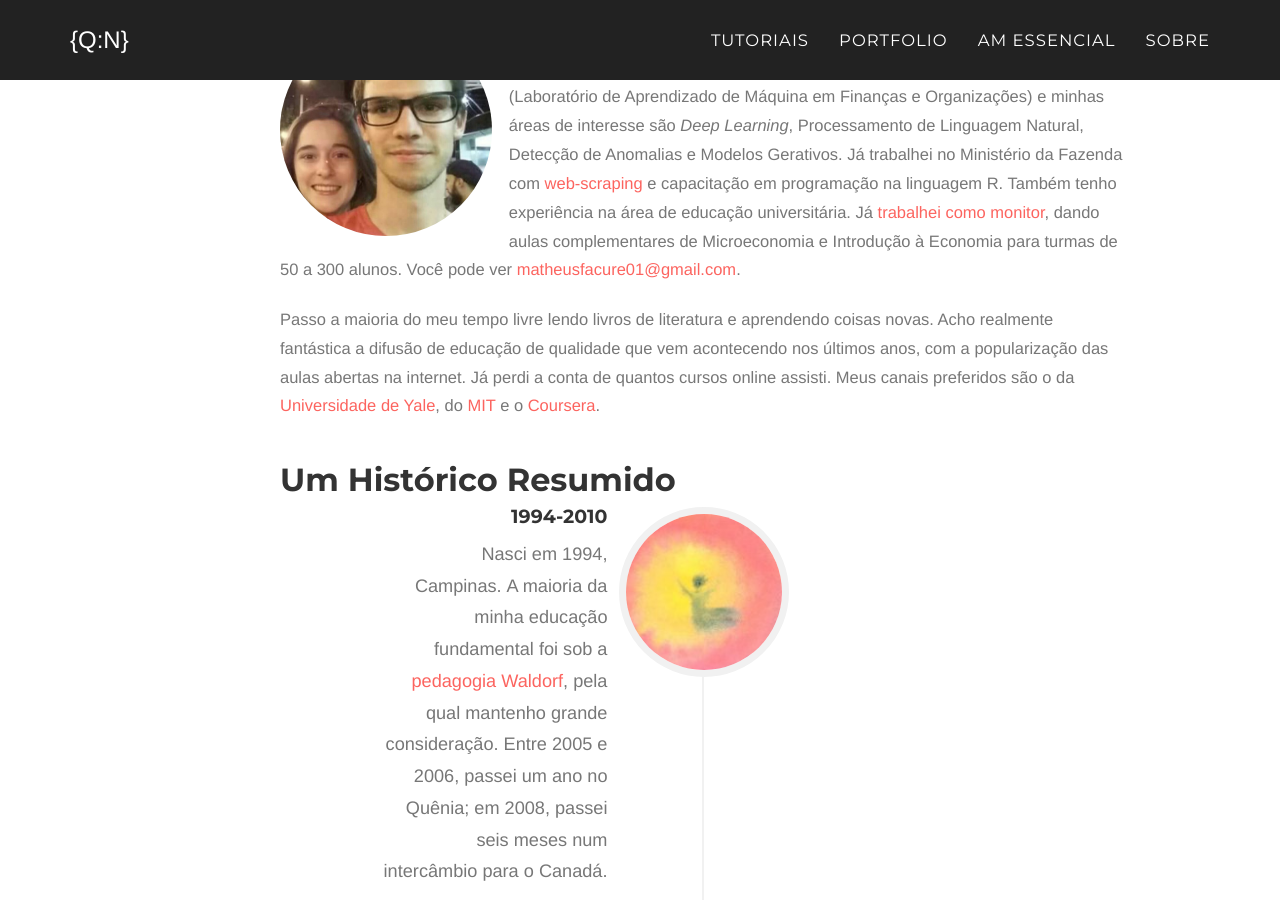
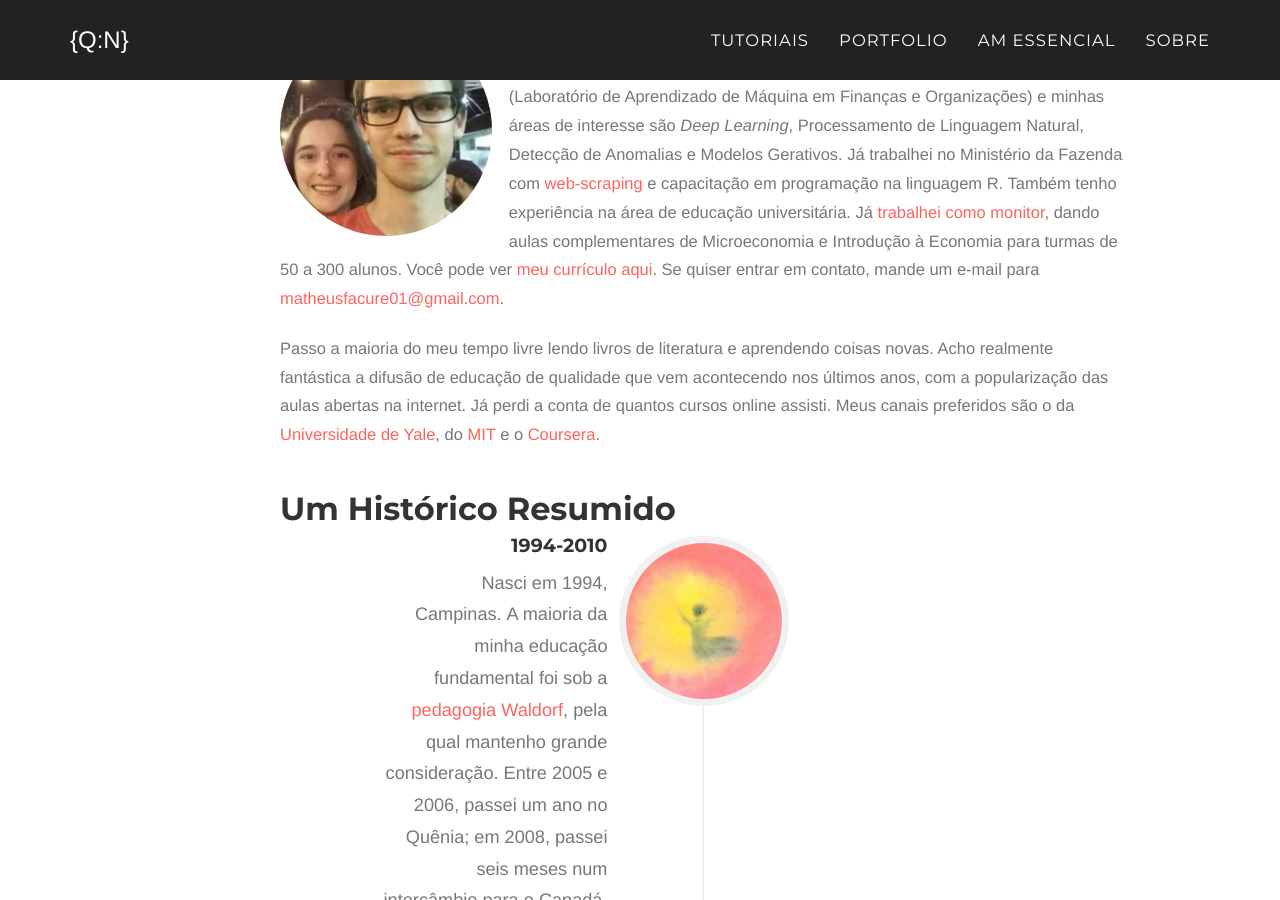
Before and after one commit to matheusfacure/matheusfacure.github.io, a Jekyll site: the page built from sobre.html, in a window 1280 px wide and 900 px high, scrolled down 1156 px. Built offline with Jekyll 4.4.1, drawn with Linux system fonts in a browser that asks for light colours; some web fonts are replaced; some of the changed lines change nothing that is shown.

Commit message:
Update about.html

```diff
--- a/_includes/about.html
+++ b/_includes/about.html
@@ -21,7 +21,7 @@
 
 <img src="/img/avatar.jpg" alt="avatar" class="img-circle img-responsive pull-left" style="width:25%;margin-right:2%">
 
-<p>Sou economista, especializado em Aprendizado de Máquina, Econometria, Microeconomia e Economia Comportamental. Sou pesquisador pelo <a href=”http://lamfo.unb.br/”>LAMFO</a> (Laboratório de Aprendizado de Máquina em Finanças e Organizações) e minhas áreas de interesse são <i>Deep Learning</i>, Processamento de Linguagem Natural, Detecção de Anomalias e Modelos Gerativos. Já trabalhei no Ministério da Fazenda com <a href="https://pt.wikipedia.org/wiki/Screen_scraping">web-scraping</a> e capacitação em programação na linguagem R. Também tenho experiência na área de educação universitária. Já <a href="https://introducaoaeconomia.wordpress.com/nossa-equipe/a-monitoria/historia/">trabalhei como monitor</a>, dando aulas complementares de Microeconomia e Introdução à Economia para turmas de 50 a 300 alunos. Você pode ver <a href="/img/cvmf.pdf" onclick="ga('send', 'event', 'Currículo', 'Click')>meu currículo aqui</a>. Se quiser entrar em contato, mande um e-mail para <a href="mailto:matheusfacure01@gmail.com?Subject=Contato%20500%209">matheusfacure01@gmail.com</a>.</p>
+<p>Sou economista, especializado em Aprendizado de Máquina, Econometria, Microeconomia e Economia Comportamental. Sou pesquisador pelo <a href=”http://lamfo.unb.br/”>LAMFO</a> (Laboratório de Aprendizado de Máquina em Finanças e Organizações) e minhas áreas de interesse são <i>Deep Learning</i>, Processamento de Linguagem Natural, Detecção de Anomalias e Modelos Gerativos. Já trabalhei no Ministério da Fazenda com <a href="https://pt.wikipedia.org/wiki/Screen_scraping">web-scraping</a> e capacitação em programação na linguagem R. Também tenho experiência na área de educação universitária. Já <a href="https://introducaoaeconomia.wordpress.com/nossa-equipe/a-monitoria/historia/">trabalhei como monitor</a>, dando aulas complementares de Microeconomia e Introdução à Economia para turmas de 50 a 300 alunos. Você pode ver <a href="/img/cvmf.pdf" onclick="ga('send', 'event', 'Currículo', 'Click')">meu currículo aqui</a>. Se quiser entrar em contato, mande um e-mail para <a href="mailto:matheusfacure01@gmail.com?Subject=Contato%20500%209">matheusfacure01@gmail.com</a>.</p>
 
 <p>Passo a maioria do meu tempo livre lendo livros de literatura e aprendendo coisas novas. Acho realmente fantástica a difusão de educação de qualidade que vem acontecendo nos últimos anos, com a popularização das aulas abertas na internet. Já perdi a conta de quantos cursos online assisti. Meus canais preferidos são o da <a href="http://oyc.yale.edu/">Universidade de Yale</a>, do <a href="https://ocw.mit.edu/index.htm">MIT</a> e o <a href="https://www.coursera.org/">Coursera</a>.
 </div>
```
